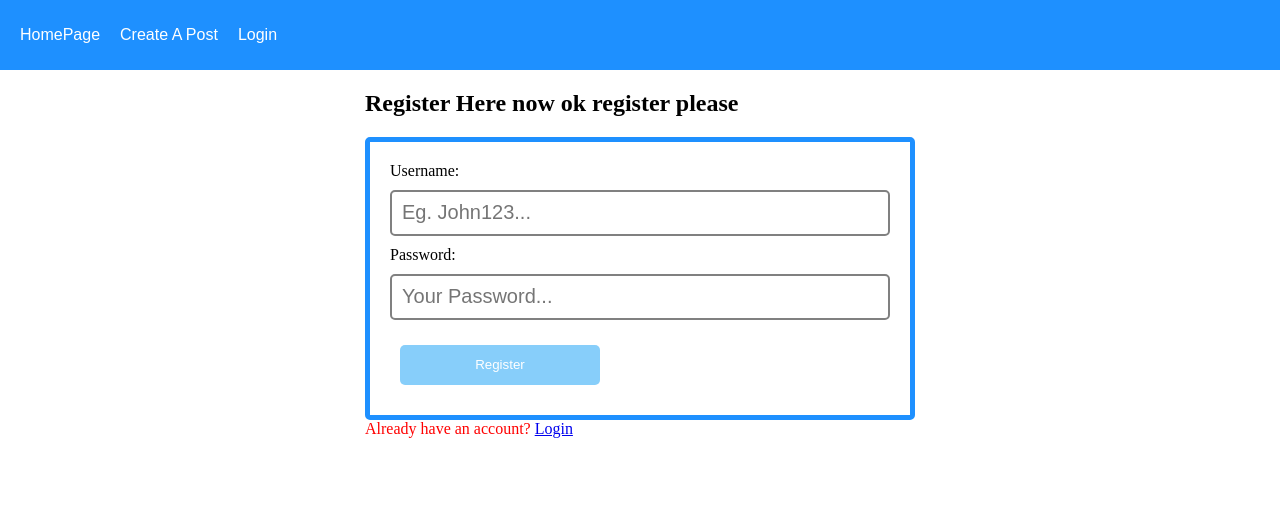
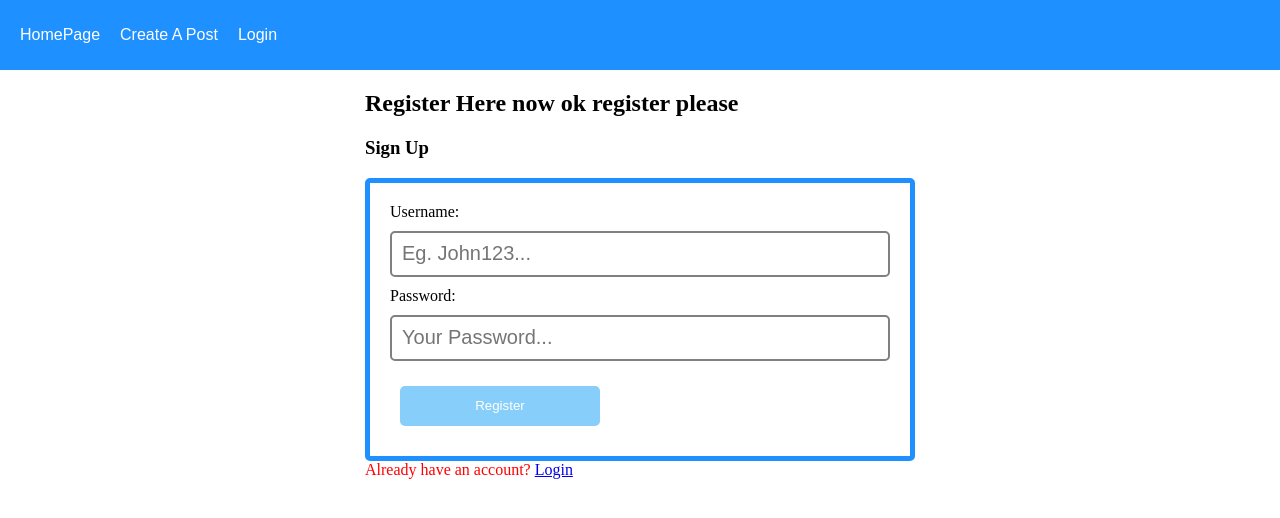
Before and after one commit to Rezwan66/link-up, a React (Create React App) app in the folder client/: page /register in a window 1280 px wide. Shown: the top 518 px of the page. Built offline with nearby package versions, Linux system fonts and the light colour scheme.

Commit message:
edited register page

```diff
--- a/client/src/pages/Register.js
+++ b/client/src/pages/Register.js
@@ -21,6 +21,7 @@ const Register = () => {
   return (
     <div className="registerContainer">
       <h2>Register Here now ok register please</h2>
+      <h3>Sign Up</h3>
       <Formik
         initialValues={initialValues}
         onSubmit={onSubmit}
```
